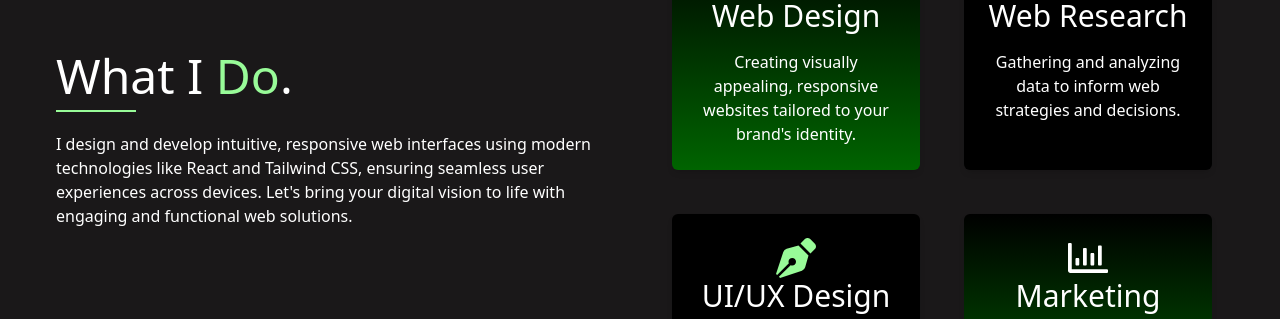
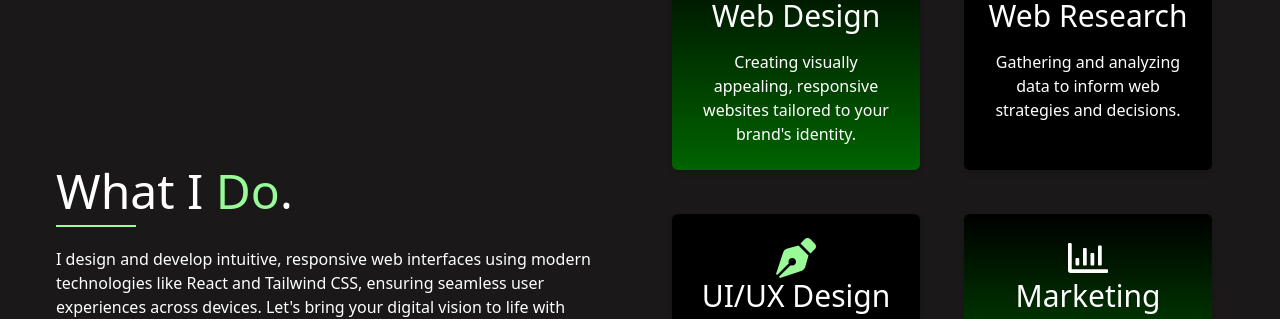
Before and after one commit to Kevinuyeh/Icons-Portfolio, a React (Create React App) app: page / in a window 1280 px wide. Shown: the part 736-1055 px from the top of the page. Built offline with nearby package versions, Linux system fonts and the light colour scheme.

Commit message:
New Commit

```diff
--- a/src/Components/Skills.jsx
+++ b/src/Components/Skills.jsx
@@ -11,7 +11,7 @@ function Skills() {
     return (
         <div className='w-full bg-dark3 p-4'>
             <div className='max-w-[1240px] mx-auto px-4 grid md:grid-cols-2'>
-                <Slide duration={2000} direction='left'>
+                {/* <Slide duration={2000} direction='left'> */}
                 <div className='md:mt-[150px] flex flex-col justify-center mx-5'>
                 <h1 className='text-white text-3xl md:text-5xl font-medium'>What I <span className='text-team '>Do</span>.</h1>
                 <div className='relative p-2'>
@@ -52,7 +52,7 @@ function Skills() {
                         </div>
                     </div>
                 </div>
-                </Slide>
+                {/* </Slide> */}
             </div>
         </div>
     )
```
